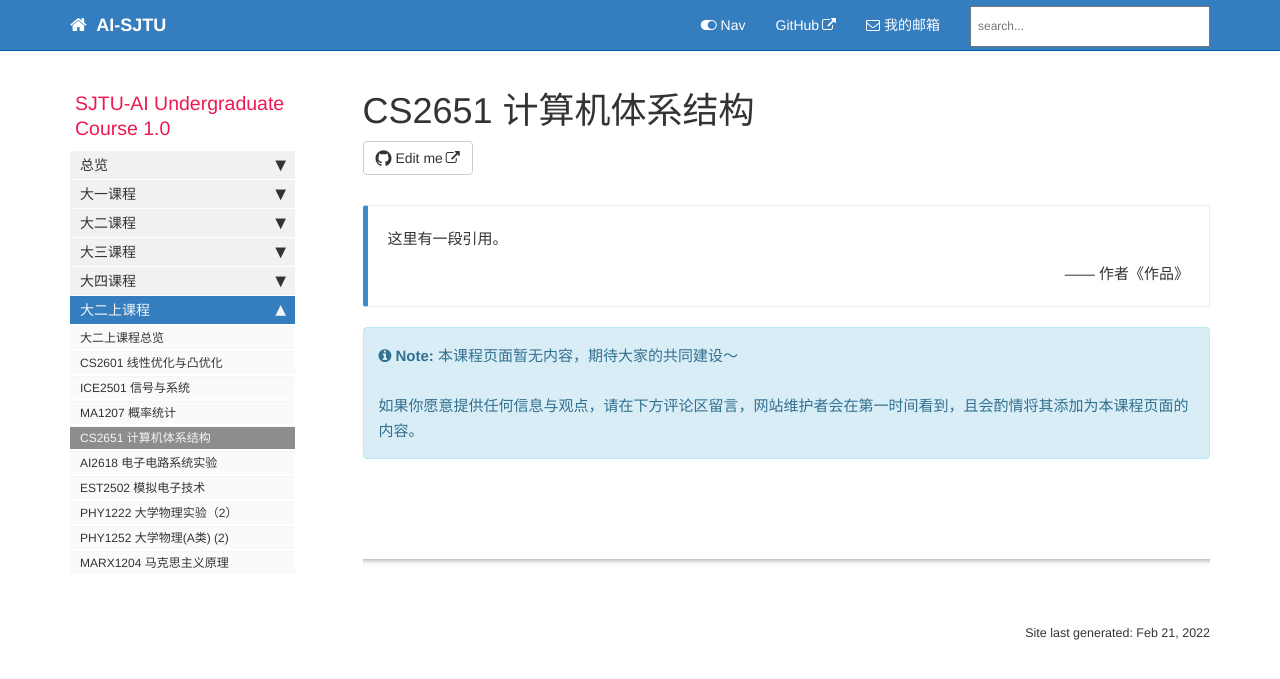
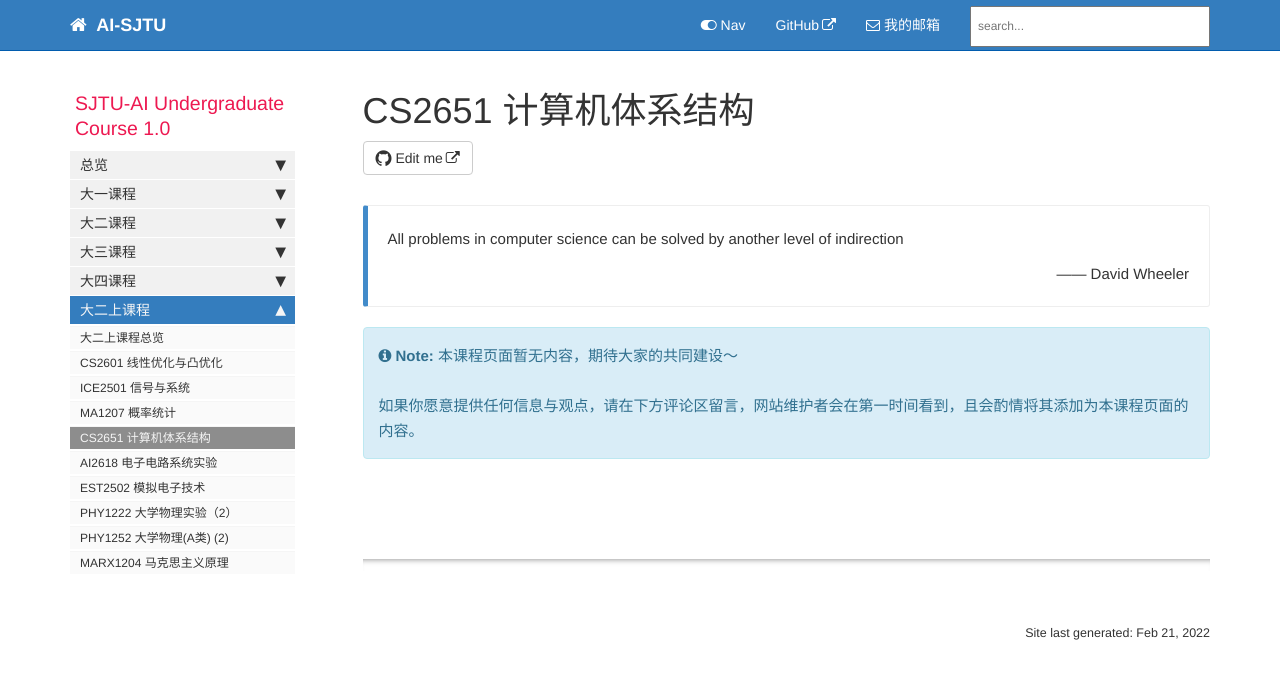
Before and after one commit to aisjtu/aisjtu.github.io, a Jekyll site: the page built from docs/pages/21/21_CS2651.md, in a window 1280 px wide. Shown: the top 679 px of the page. Built offline with Jekyll 4.4.1, drawn with Linux system fonts in a browser that asks for light colours; comment, search, counter and statistics services are not loaded.

Commit message:
Update 21_CS2651.md

```diff
--- a/docs/pages/21/21_CS2651.md
+++ b/docs/pages/21/21_CS2651.md
@@ -6,8 +6,9 @@ folder: 21
 ---
 
 {{site.data.alerts.callout_primary}}
-<p>这里有一段引用。</p>
-<p align="right">—— 作者《作品》</p>
+<p>All problems in computer science can be solved by another level of indirection
+</p>
+<p align="right">—— David Wheeler</p>
 
 {{site.data.alerts.end}}
 
```
